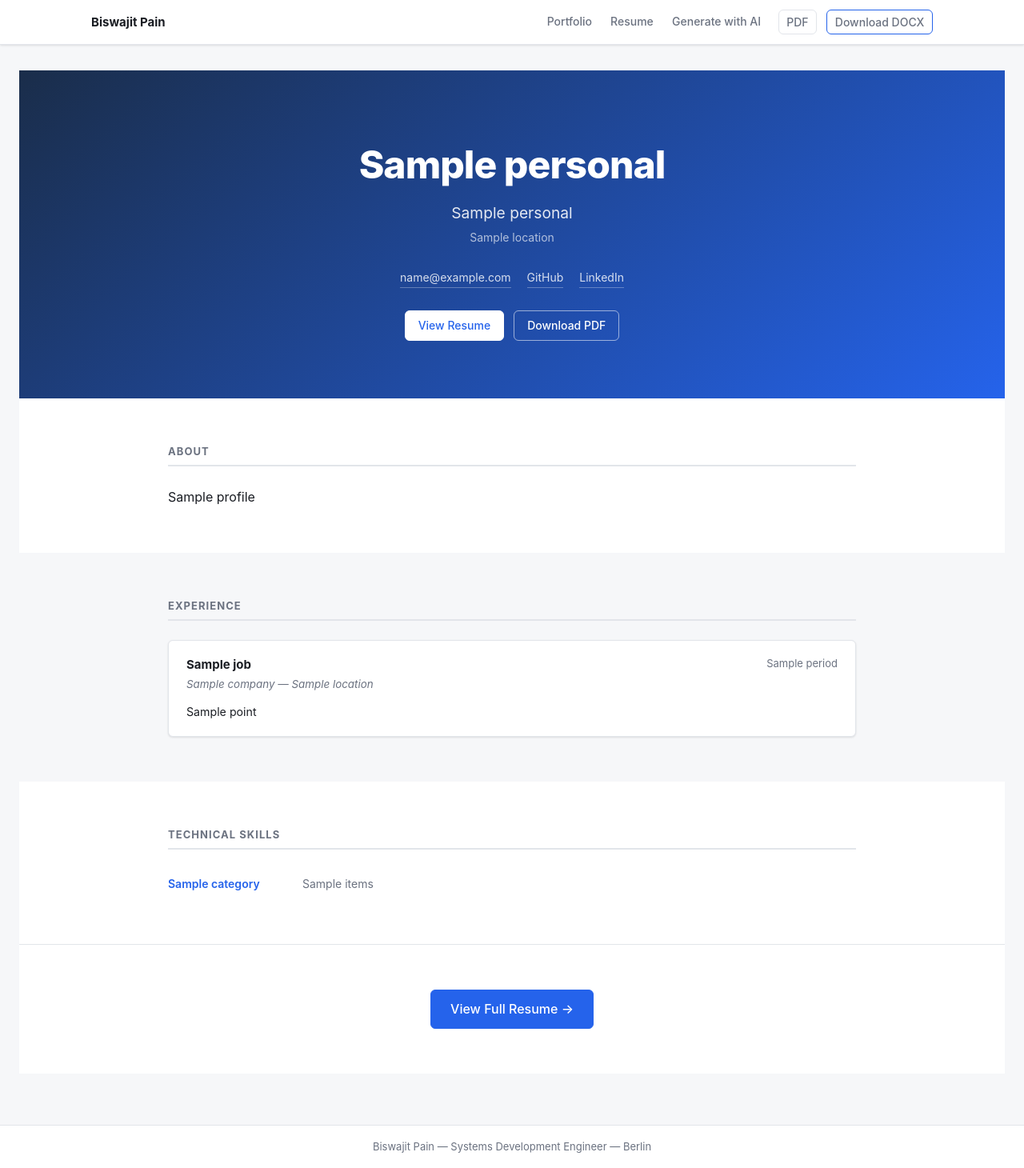
After one commit to biswajitpain/biswajitpain.github.io, a Flask app: template templates/portfolio.html in a window 1280 px wide. The commit adds this page. Shown: the whole page at 80% size. Run offline with Flask 3, Linux system fonts and the light colour scheme; the template is opened without the code that fills it: most values are stand-ins (such as "Sample title", 1, 10 or a date in 2020).

Commit message:
Add portfolio landing page at /, move resume to /resume
- GET / → portfolio page (hero, about, experience highlights, skills, CTA)
- GET /resume → full CV page (was /)
- templates/portfolio.html: navy gradient hero, top-4 jobs, skills grid
- templates/resume.html: renamed from index.html
- templates/base.html: nav updated (Portfolio | Resume | Generate | PDF)
- build.py: generates index.html (portfolio) + resume.html
- static build links: ./resume.html, ./resume.pdf, ./resume.txt
- 84 tests passing (6 new for portfolio and resume routes)

```diff
--- a/app.py
+++ b/app.py
@@ -528,9 +528,15 @@ class CvDOCX:
 # ── Routes ────────────────────────────────────────────────────────────
 
 @app.route("/")
-def index():
+def portfolio():
     cv = load_cv()
-    return render_template("index.html", cv=cv)
+    return render_template("portfolio.html", cv=cv)
+
+
+@app.route("/resume")
+def resume_page():
+    cv = load_cv()
+    return render_template("resume.html", cv=cv)
 
 
 @app.route("/download/txt")
--- a/build.py
+++ b/build.py
@@ -46,8 +46,9 @@ def build():
             size = f"{len(r.data):,} bytes"
             print(f"  {out:<24} {size}")
 
-        # HTML
-        fetch("/",             "index.html", mode="wb")
+        # Pages
+        fetch("/",        "index.html",  mode="wb")   # portfolio (GitHub Pages entry point)
+        fetch("/resume",  "resume.html", mode="wb")   # full CV page
         # Downloads (DOCX is local-dev only — not included in static build)
         fetch("/download/txt", "resume.txt", mode="wb")
         fetch("/download/pdf", "resume.pdf", mode="wb")
--- a/static/css/style.css
+++ b/static/css/style.css
@@ -421,3 +421,131 @@ main { padding: 2rem 1.5rem 4rem; }
   .nav-links a:not(.btn) { display: none; }
   .resume-actions { flex-direction: column; }
 }
+
+/* ============================================================
+   Portfolio page
+   ============================================================ */
+
+/* Hero */
+.pf-hero {
+  background: linear-gradient(140deg, #1a2d4a 0%, #2563eb 100%);
+  color: #fff;
+  padding: 5rem 1.5rem 4.5rem;
+  text-align: center;
+}
+.pf-hero-inner { max-width: 720px; margin: 0 auto; }
+.pf-name {
+  font-size: 3rem;
+  font-weight: 800;
+  color: #fff;
+  margin-bottom: .375rem;
+  letter-spacing: -.02em;
+}
+.pf-role   { font-size: 1.2rem; opacity: .88; margin: 0 0 .25rem; }
+.pf-location { font-size: .875rem; opacity: .65; margin: 0 0 1.75rem; }
+
+.pf-links {
+  display: flex;
+  justify-content: center;
+  flex-wrap: wrap;
+  gap: .375rem 1.25rem;
+  margin-bottom: 1.75rem;
+}
+.pf-link {
+  color: rgba(255,255,255,.82);
+  text-decoration: none;
+  font-size: .875rem;
+  border-bottom: 1px solid rgba(255,255,255,.3);
+  padding-bottom: 1px;
+  transition: color .15s, border-color .15s;
+}
+.pf-link:hover { color: #fff; border-color: rgba(255,255,255,.75); text-decoration: none; }
+
+.pf-cta { display: flex; justify-content: center; gap: .75rem; flex-wrap: wrap; }
+
+.btn-white {
+  background: #fff;
+  color: var(--accent);
+  border-color: #fff;
+}
+.btn-white:hover { background: #eef3ff; color: var(--accent-h); border-color: #eef3ff; text-decoration: none; }
+
+.btn-outline-white {
+  background: transparent;
+  color: #fff;
+  border-color: rgba(255,255,255,.55);
+}
+.btn-outline-white:hover { background: rgba(255,255,255,.12); color: #fff; text-decoration: none; }
+
+.btn-lg { padding: .75rem 1.5rem; font-size: 1rem; }
+
+/* Sections */
+.pf-section       { padding: 3.5rem 1.5rem; background: var(--surface); }
+.pf-section-alt   { background: var(--bg); }
+.pf-section-inner { max-width: 860px; margin: 0 auto; }
+.pf-section-title {
+  font-size: .8125rem;
+  font-weight: 700;
+  text-transform: uppercase;
+  letter-spacing: .08em;
+  color: var(--muted);
+  margin-bottom: 1.5rem;
+  padding-bottom: .4rem;
+  border-bottom: 2px solid var(--border);
+}
+
+/* Profile text */
+.pf-profile { font-size: 1rem; line-height: 1.75; color: var(--text); margin: 0; }
+
+/* Experience cards */
+.pf-jobs { display: flex; flex-direction: column; gap: 1rem; }
+.pf-job {
+  background: var(--surface);
+  border: 1px solid var(--border);
+  border-radius: var(--radius);
+  padding: 1.125rem 1.375rem;
+  box-shadow: var(--shadow);
+}
+.pf-job-meta {
+  display: flex;
+  justify-content: space-between;
+  align-items: flex-start;
+  gap: 1rem;
+  margin-bottom: .3rem;
+}
+.pf-job-title   { font-size: .9375rem; font-weight: 700; margin: 0; }
+.pf-job-company { font-size: .8375rem; color: var(--muted); margin: .1rem 0 .5rem; font-style: italic; }
+.pf-job-period  { font-size: .8125rem; color: var(--muted); white-space: nowrap; flex-shrink: 0; }
+.pf-job-highlight { font-size: .8875rem; color: var(--text); margin: 0; line-height: 1.6; }
+
+.pf-more { margin-top: 1rem; font-size: .875rem; text-align: center; }
+.pf-more a { color: var(--accent); }
+
+/* Skills grid */
+.pf-skills { display: flex; flex-direction: column; }
+.pf-skill-row {
+  display: grid;
+  grid-template-columns: 160px 1fr;
+  gap: .5rem;
+  padding: .5rem 0;
+  border-bottom: 1px solid var(--border);
+  font-size: .875rem;
+}
+.pf-skill-row:last-child { border-bottom: none; }
+.pf-skill-cat   { font-weight: 600; color: var(--accent); }
+.pf-skill-items { color: var(--muted); }
+
+/* Footer CTA */
+.pf-footer-cta {
+  padding: 3.5rem 1.5rem;
+  text-align: center;
+  background: var(--surface);
+  border-top: 1px solid var(--border);
+}
+
+/* Responsive */
+@media (max-width: 600px) {
+  .pf-name { font-size: 2.25rem; }
+  .pf-job-meta { flex-direction: column; gap: .2rem; }
+  .pf-skill-row { grid-template-columns: 1fr; }
+}
--- a/templates/base.html
+++ b/templates/base.html
@@ -5,7 +5,7 @@
   <meta name="viewport" content="width=device-width, initial-scale=1.0">
   <title>{% block title %}Biswajit Pain{% endblock %}</title>
   <meta name="author" content="Biswajit Pain">
-  <meta name="description" content="{% block description %}Systems Development Engineer — Resume{% endblock %}">
+  <meta name="description" content="{% block description %}Systems Development Engineer — Portfolio{% endblock %}">
   <link rel="icon" href="{{ url_for('static', filename='favicon.ico') }}">
   <link rel="stylesheet" href="{{ url_for('static', filename='css/style.css') }}" media="screen">
   <link rel="stylesheet" href="{{ url_for('static', filename='css/print.css') }}" media="print">
@@ -14,13 +14,16 @@
 <body>
   <nav class="site-nav no-print">
     <div class="nav-inner">
-      <a class="nav-brand" href="{{ url_for('index') }}">Biswajit Pain</a>
+      <a class="nav-brand" href="{{ './' if static_build else url_for('portfolio') }}">Biswajit Pain</a>
       <div class="nav-links">
-        <a href="{{ './' if static_build else url_for('index') }}">Resume</a>
+        <a href="{{ './' if static_build else url_for('portfolio') }}"
+           {% if request.path == '/' %}class="active"{% endif %}>Portfolio</a>
+        <a href="{{ './resume.html' if static_build else url_for('resume_page') }}"
+           {% if request.path == '/resume' %}class="active"{% endif %}>Resume</a>
         {% if not static_build %}
-        <a href="{{ url_for('generate') }}" {% if request.path == '/generate' %}class="active"{% endif %}>Generate with AI</a>
+        <a href="{{ url_for('generate') }}"
+           {% if request.path == '/generate' %}class="active"{% endif %}>Generate with AI</a>
         {% endif %}
-        <a href="{{ './resume.txt'  if static_build else url_for('download_txt') }}">Plain Text</a>
         <a href="{{ './resume.pdf' if static_build else url_for('download_pdf') }}" class="btn btn-ghost btn-sm">PDF</a>
         {% if not static_build %}
         <a href="{{ url_for('download_docx') }}" class="btn btn-outline btn-sm">Download DOCX</a>
--- /dev/null
+++ b/templates/portfolio.html
@@ -0,0 +1,109 @@
+{% extends "base.html" %}
+
+{% block title %}{{ cv.personal.name }} — Portfolio{% endblock %}
+{% block description %}{{ cv.personal.name }}, {{ cv.personal.title }} based in {{ cv.personal.location }}.{% endblock %}
+
+{% block content %}
+
+{# ── Hero ── #}
+<section class="pf-hero no-print">
+  <div class="pf-hero-inner">
+    <h1 class="pf-name">{{ cv.personal.name }}</h1>
+    {% if cv.personal.title %}
+    <p class="pf-role">{{ cv.personal.title }}</p>
+    {% endif %}
+    {% if cv.personal.location %}
+    <p class="pf-location">{{ cv.personal.location }}</p>
+    {% endif %}
+
+    <div class="pf-links">
+      {% if cv.personal.email %}
+      <a href="mailto:{{ cv.personal.email }}" class="pf-link">{{ cv.personal.email }}</a>
+      {% endif %}
+      {% if cv.personal.github %}
+      <a href="https://github.com/{{ cv.personal.github }}" target="_blank" rel="noopener" class="pf-link">GitHub</a>
+      {% endif %}
+      {% if cv.personal.linkedin %}
+      <a href="https://linkedin.com/in/{{ cv.personal.linkedin }}" target="_blank" rel="noopener" class="pf-link">LinkedIn</a>
+      {% endif %}
+    </div>
+
+    <div class="pf-cta">
+      <a href="{{ './resume.html' if static_build else url_for('resume_page') }}" class="btn btn-white">View Resume</a>
+      <a href="{{ './resume.pdf' if static_build else url_for('download_pdf') }}" class="btn btn-outline-white">Download PDF</a>
+    </div>
+  </div>
+</section>
+
+{# ── About ── #}
+{% if cv.profile %}
+<section class="pf-section">
+  <div class="pf-section-inner">
+    <h2 class="pf-section-title">About</h2>
+    <p class="pf-profile">{{ cv.profile }}</p>
+  </div>
+</section>
+{% endif %}
+
+{# ── Experience highlights (top 4 roles) ── #}
+{% if cv.experience %}
+<section class="pf-section pf-section-alt">
+  <div class="pf-section-inner">
+    <h2 class="pf-section-title">Experience</h2>
+    <div class="pf-jobs">
+      {% for job in cv.experience[:4] %}
+      <div class="pf-job">
+        <div class="pf-job-meta">
+          <div>
+            <h3 class="pf-job-title">{{ job.title }}</h3>
+            <p class="pf-job-company">
+              {{ job.company }}{% if job.location %} &mdash; {{ job.location }}{% endif %}
+            </p>
+          </div>
+          <span class="pf-job-period">{{ job.period }}</span>
+        </div>
+        {# Pick the first available bullet point as the highlight #}
+        {% if job.highlights and job.highlights[0].points %}
+          <p class="pf-job-highlight">{{ job.highlights[0].points[0] }}</p>
+        {% elif job.points %}
+          <p class="pf-job-highlight">{{ job.points[0] }}</p>
+        {% endif %}
+      </div>
+      {% endfor %}
+    </div>
+    {% if cv.experience | length > 4 %}
+    <p class="pf-more">
+      <a href="{{ './resume.html' if static_build else url_for('resume_page') }}">
+        + {{ cv.experience | length - 4 }} more roles in full resume &rarr;
+      </a>
+    </p>
+    {% endif %}
+  </div>
+</section>
+{% endif %}
+
+{# ── Skills ── #}
+{% if cv.skills %}
+<section class="pf-section">
+  <div class="pf-section-inner">
+    <h2 class="pf-section-title">Technical Skills</h2>
+    <div class="pf-skills">
+      {% for s in cv.skills %}
+      <div class="pf-skill-row">
+        <span class="pf-skill-cat">{{ s.category }}</span>
+        <span class="pf-skill-items">{{ s['items'] }}</span>
+      </div>
+      {% endfor %}
+    </div>
+  </div>
+</section>
+{% endif %}
+
+{# ── Footer CTA ── #}
+<section class="pf-footer-cta no-print">
+  <a href="{{ './resume.html' if static_build else url_for('resume_page') }}" class="btn btn-primary btn-lg">
+    View Full Resume &rarr;
+  </a>
+</section>
+
+{% endblock %}
```
Also changed, not shown: templates/resume.html (renamed from templates/index.html, +9 -28 lines), tests/test_build.py (+3 -0 lines), tests/test_routes.py (+18 -1 lines), .github/workflows/python.yml.
